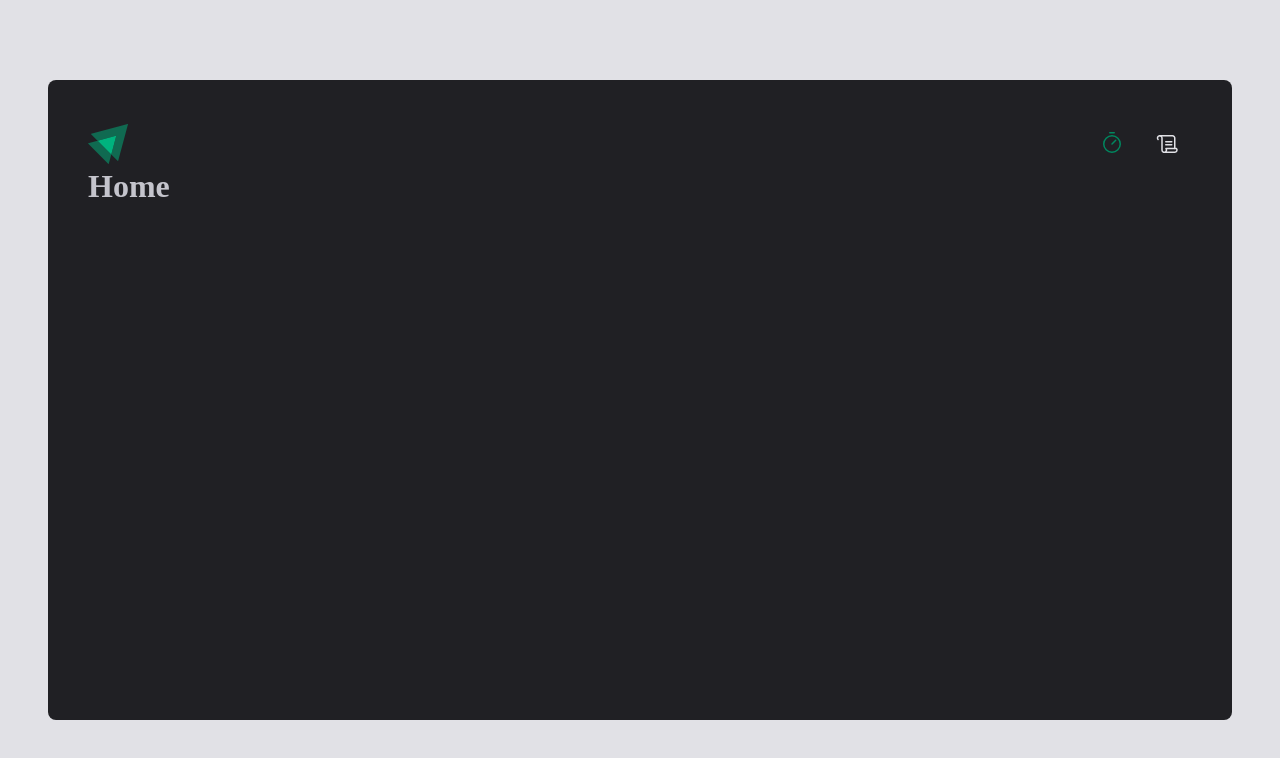
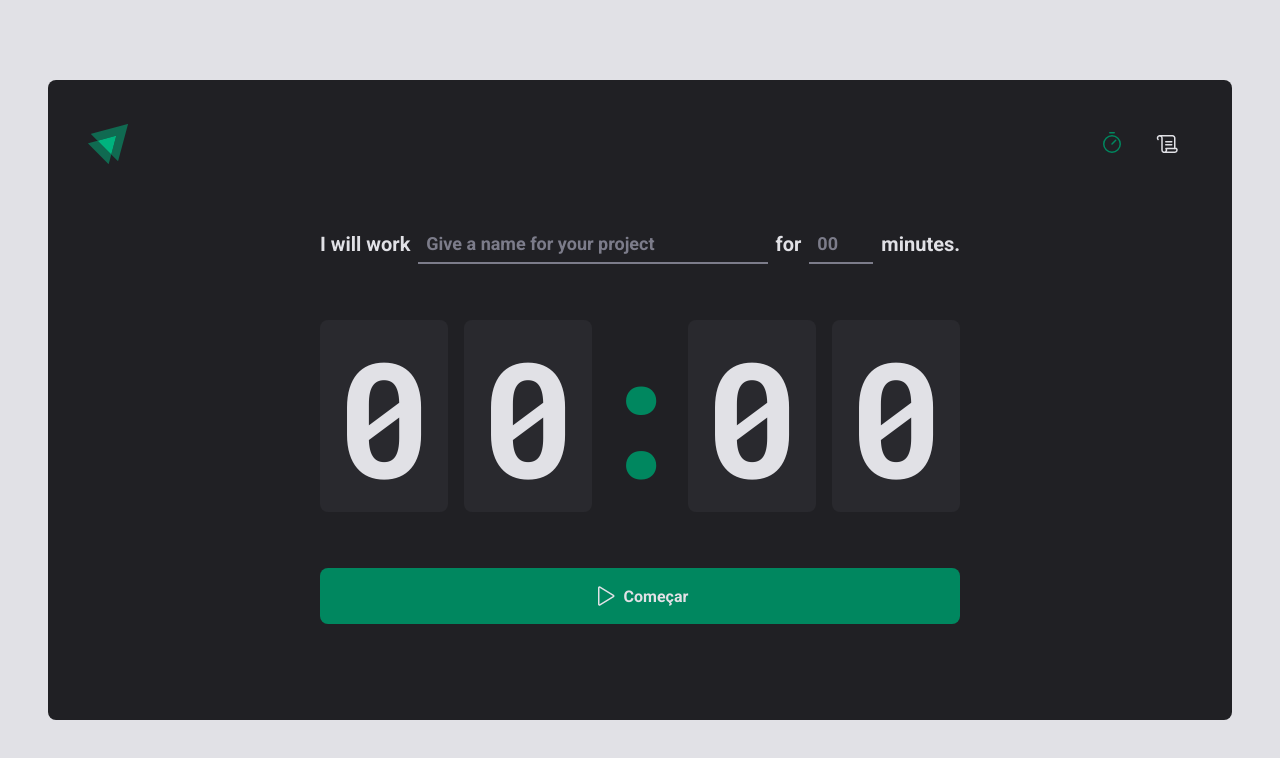
Before and after one commit to edbonamigo/bootcamp-rocketseat, a React (Vite) app in the folder timer-ignite/: page / in a window 1280 px wide. Shown: the top 758 px of the page. Built offline with nearby package versions, Linux system fonts and the light colour scheme.

Commit message:
:lipstick: Add Home component and styles

```diff
--- a/timer-ignite/src/Router.tsx
+++ b/timer-ignite/src/Router.tsx
@@ -1,6 +1,6 @@
 import { Routes, Route } from 'react-router-dom'
 
-import { Home } from './pages/Home'
+import { Home } from './pages/Home/index'
 import { History } from './pages/History'
 import { DefaultLayout } from './layouts/DefaultLayout'
 
--- a/timer-ignite/src/pages/Home.tsx
+++ /dev/null
@@ -1,7 +0,0 @@
-export function Home() {
-  return (
-    <>
-      <h1>Home</h1>
-    </>
-  )
-}
--- /dev/null
+++ b/timer-ignite/src/pages/Home/index.tsx
@@ -0,0 +1,39 @@
+import { Play } from 'phosphor-react'
+import {
+  CountdownContainer,
+  FormContainer,
+  HomeContainer,
+  MinutesAmountInput,
+  Separator,
+  StartCountdownButton,
+  TaskInput,
+} from './styles'
+
+export function Home() {
+  return (
+    <HomeContainer>
+      <form action="">
+        <FormContainer>
+          <label htmlFor="task">I will work</label>
+          <TaskInput id="task" placeholder="Give a name for your project" />
+
+          <label htmlFor="minutesAmount">for</label>
+          <MinutesAmountInput id="minutesAmount" placeholder="00" />
+
+          <span>minutes.</span>
+        </FormContainer>
+        <CountdownContainer>
+          <span>0</span>
+          <span>0</span>
+          <Separator>:</Separator>
+          <span>0</span>
+          <span>0</span>
+        </CountdownContainer>
+        <StartCountdownButton type="submit">
+          <Play size={24} />
+          Começar
+        </StartCountdownButton>
+      </form>
+    </HomeContainer>
+  )
+}
--- /dev/null
+++ b/timer-ignite/src/pages/Home/styles.ts
@@ -0,0 +1,111 @@
+import styled from 'styled-components'
+
+export const HomeContainer = styled.main`
+  flex: 1;
+
+  display: flex;
+  flex-direction: column;
+  align-items: center;
+  justify-content: center;
+
+  form {
+    display: flex;
+    flex-direction: column;
+    align-items: center;
+    gap: 3.5rem;
+  }
+`
+
+export const FormContainer = styled.div`
+  width: 100%;
+  display: flex;
+  align-items: center;
+  justify-content: center;
+  gap: 0.5rem;
+  color: ${(props) => props.theme['gray-100']};
+  font-size: 1.25rem;
+  font-weight: bold;
+  flex-wrap: wrap;
+`
+
+const BaseInput = styled.input`
+  background: transparent;
+  height: 2.5rem;
+  border: 0;
+  border-bottom: 2px solid ${(props) => props.theme['gray-500']};
+  font-weight: bold;
+  font-size: 1.125rem;
+  padding: 0 0.5rem;
+  color: ${(props) => props.theme['gray-100']};
+
+  &:focus {
+    box-shadow: none;
+    border-color: ${(props) => props.theme['gray-100']};
+  }
+
+  &::placeholder {
+    color: ${(props) => props.theme['gray-500']};
+  }
+`
+
+export const TaskInput = styled(BaseInput)`
+  flex: 1;
+`
+
+export const MinutesAmountInput = styled(BaseInput)`
+  width: 4rem;
+`
+
+export const CountdownContainer = styled.div`
+  font-family: 'Roboto Mono', monospace;
+  font-size: 10rem;
+  line-height: 8rem;
+  color: ${(props) => props.theme['gray-100']};
+
+  display: flex;
+  gap: 1rem;
+
+  span {
+    background: ${(props) => props.theme['gray-700']};
+    padding: 2rem 1rem;
+    border-radius: 8px;
+  }
+`
+
+export const Separator = styled.div`
+  padding: 2rem 0;
+  color: ${(props) => props.theme['green-500']};
+
+  width: 4rem;
+  overflow: hidden;
+  display: flex;
+  justify-content: center;
+`
+
+export const StartCountdownButton = styled.button`
+  width: 100%;
+  border: 0;
+  padding: 1rem;
+  border-radius: 8px;
+
+  display: flex;
+  align-items: center;
+  justify-content: center;
+
+  gap: 0.5rem;
+  font-weight: bold;
+
+  cursor: pointer;
+
+  background: ${(props) => props.theme['green-500']};
+  color: ${(props) => props.theme['gray-100']};
+
+  &:disabled {
+    opacity: 0.7;
+    cursor: not-allowed;
+  }
+
+  &:not(:disabled):hover {
+    background: ${(props) => props.theme['green-700']};
+  }
+`
--- a/timer-ignite/src/styles/global.ts
+++ b/timer-ignite/src/styles/global.ts
@@ -15,9 +15,10 @@
   body {
     background: ${(props) => props.theme['gray-100']};
     color: ${(props) => props.theme['gray-300']};
+    -webkit-font-smoothing: antialiased;
   }
 
-  border-style, input, textarea, button {
+  body, input, textarea, button {
     font-family: 'Roboto', sans-serif;
     font-weight: 400;
     font-size: 1rem;
```
